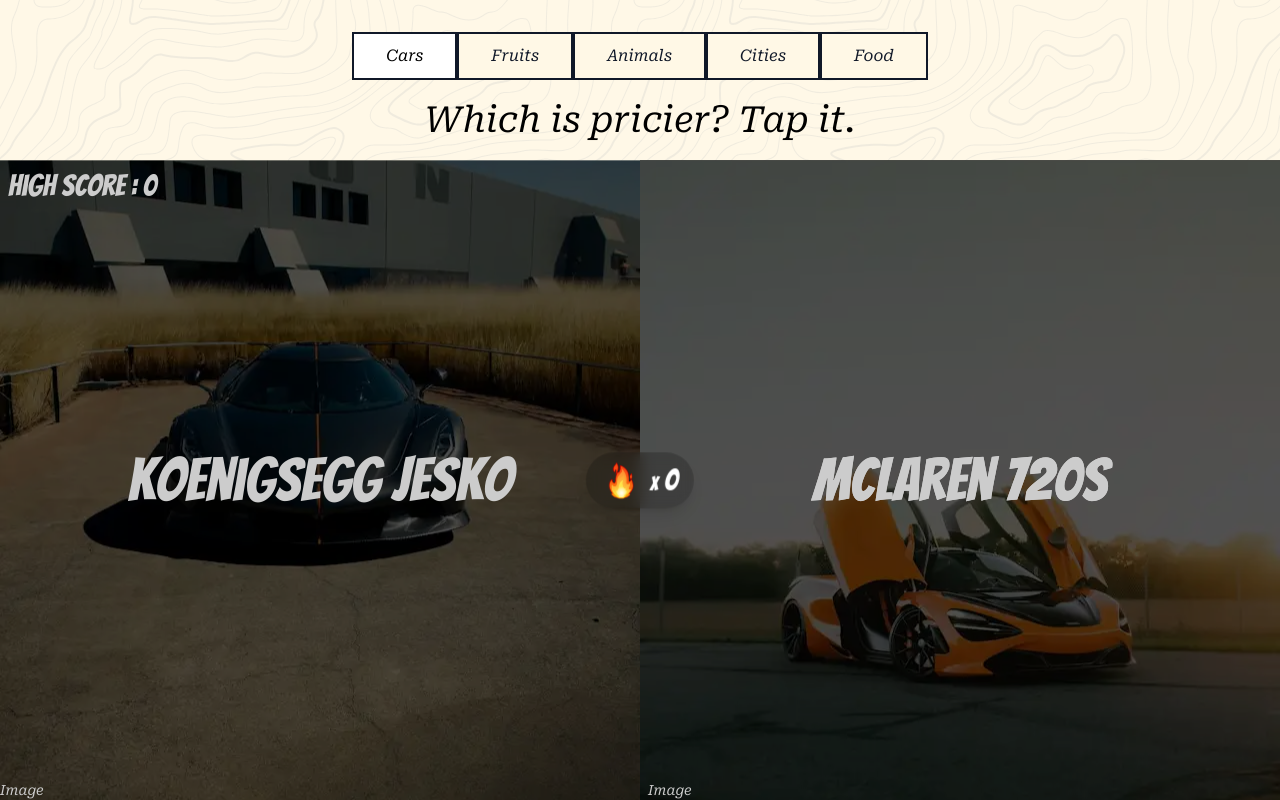
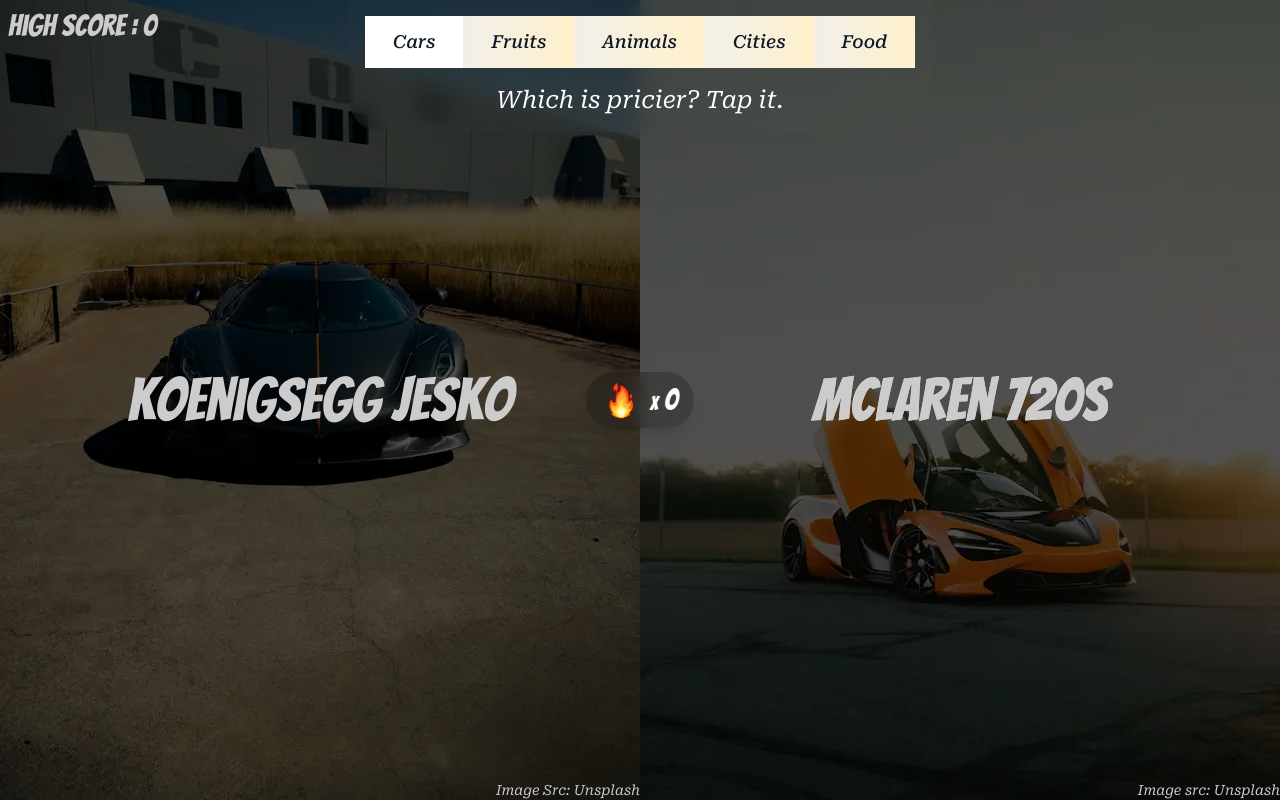
Before and after one commit to jatiinyadav/website1, a Next.js app: page / in a window 1280 px wide. Both pictures are taken after a click on the button "Cars". Built offline with nearby package versions, Linux system fonts and the light colour scheme.

Commit message:
[FEAT]: Final Commit

```diff
--- a/components/Game.tsx
+++ b/components/Game.tsx
@@ -1,5 +1,5 @@
 import Image from "next/image";
-import { useEffect, useState } from "react";
+import { useEffect, useRef, useState } from "react";
 import GameOverModal from "./gameover";
 import StreakCounter from "./streak";
 import Buttons from "./buttons";
@@ -49,7 +49,6 @@
   const [comparison, setComparison] = useState<Comparison[]>(
     allDataMap[header.heading.toLowerCase()]
   );
-  const [currentIndex, setCurrentIndex] = useState(0);
   const [lastCorrectSide, setLastCorrectSide] = useState<
     "left" | "right" | null
   >(null);
@@ -59,6 +58,7 @@
 
   const [loadedCount, setLoadedCount] = useState(0);
   const totalImages = comparison?.length || 0;
+  const shownPairs = useRef<Set<string>>(new Set());
 
   useEffect(() => {
     setLeftOption(null);
@@ -134,19 +134,30 @@
     setStreak(nextStreak);
     setLastCorrectSide(correctSide);
 
-    // Decide how to advance the window
-    const step = nextStreak >= 2 ? 2 : 1;
-    let newIndex = currentIndex + step;
-    console.log(newIndex);
-
-    // If no more images to show
-    if (newIndex + 1 >= comparison.length) {
-      newIndex = 0;
+    // Create a function to get a unique random pair
+    const getNextPair = () => {
+      const maxAttempts = 50;
+      for (let i = 0; i < maxAttempts; i++) {
+        const idx1 = Math.floor(Math.random() * comparison.length);
+        let idx2 = Math.floor(Math.random() * comparison.length);
+        while (idx1 === idx2) {
+          idx2 = Math.floor(Math.random() * comparison.length);
         }
 
+        const key = `${Math.min(idx1, idx2)}-${Math.max(idx1, idx2)}`;
+        if (!shownPairs.current.has(key)) {
+          shownPairs.current.add(key);
+          return [comparison[idx1], comparison[idx2]];
+        }
+      }
+
+      // If all combinations shown or too many retries, reset
+      shownPairs.current.clear();
+      return getNextPair();
+    };
+
     // Determine next two options
-    let nextLeft = comparison[newIndex];
-    let nextRight = comparison[newIndex + 1];
+    let [nextLeft, nextRight] = getNextPair();
 
     // Flip correct side if streak is 2+
     if (nextStreak >= 2 && lastCorrectSide) {
@@ -161,7 +172,6 @@
     setTimeout(() => {
       setLeftOption(nextLeft);
       setRightOption(nextRight);
-      setCurrentIndex(newIndex);
       setBorderColor({ leftOptionBorder: "", rightOptionBorder: "" });
     }, 800);
   };
@@ -204,8 +214,10 @@
           onLoad={() => setLoadedCount((prev) => prev + 1)}
         />
       ))}
-      <div className="relative min-h-screen bg">
-        <div className="pt-8">
+      <div className="relative flex justify-center w-full min-h-screen bg">
+        <div className="absolute z-21 bg-white/1 rounded-b-[2rem] backdrop-blur-md p-4">
+          <div>
+            <div>
               <Buttons
                 gap={false}
                 selected={header.heading}
@@ -213,12 +225,14 @@
                 setGameDescription={setGameDescription}
               />
             </div>
-        <h2 className="text-xl sm:text-2xl md:text-3xl lg:text-4xl text-center pt-3 sm:pt-5 text-black description">
+            <h2 className="text-md sm:text-xl lg:text-2xl text-center sm:pt-2 text-white description">
               {gameDescription}
             </h2>
+          </div>
+        </div>
 
-        <div className="absolute top-1/3 left-1/2 transform -translate-x-1/2 -translate-y-[20%] bottom-0">
-          <div className="flex flex-col md:flex-row justify-center items-center min-w-screen h-[80vh] z-20">
+        <div className="absolute top-1/2 left-1/2 transform -translate-x-1/2 -translate-y-1/2">
+          <div className="flex flex-col md:flex-row justify-center items-center min-w-screen h-[100vh] z-20">
             {(leftOption || rightOption) && (
               <StreakCounter count={globalStreak} />
             )}
@@ -269,18 +283,18 @@
                   {gameHeader.toLowerCase() === "food" && " /100gm"}
                 </div>
                 <div
-                  className={`absolute top-0 w-full text-left text-white text-3xl hero p-2 ${
+                  className={`absolute w-full text-left text-white text-3xl hero p-2 ${
                     loaded ? "opacity-100" : "opacity-0"
-                  }`}
+                  } bottom-0 md:top-0 md:bottom-auto`}
                 >
                   High Score : {highScore}
                 </div>
                 <div
-                  className={`absolute bottom-0 w-full text-left text-white text-sm description pl;-2 ${
+                  className={`absolute bottom-0 w-full text-right text-white text-sm description pl;-2 ${
                     loaded ? "opacity-100" : "opacity-0"
                   }`}
                 >
-                  Image
+                  Image Src: Unsplash
                 </div>
               </div>
             )}
@@ -364,11 +378,11 @@
                   {gameHeader.toLowerCase() === "food" && " /100gm"}
                 </div>
                 <div
-                  className={`absolute bottom-0 w-full text-left text-white text-sm description pl-2 ${
+                  className={`absolute bottom-0 w-full text-right text-white text-sm description pl-2 ${
                     loaded ? "opacity-100" : "opacity-0"
                   }`}
                 >
-                  Image
+                  Image src: Unsplash
                 </div>
               </div>
             )}
--- a/components/buttons.tsx
+++ b/components/buttons.tsx
@@ -20,6 +20,8 @@
 }) => {
   const [showGap, setShowGap] = useState(gap);
   const [selectedGenre, setSelectedGenre] = useState<string>(selected);
+  const landingButton = "text-lg px-7 py-3";
+  const gameButtons = "text-md px-4 py-2";
 
   const gamePrompts: Record<string, string> = {
     Cars: "Which is pricier? Tap it.",
@@ -47,7 +49,7 @@
         duration: 0.3,
         borderRadius: 0,
         margin: 0,
-        padding: "8px 26px", // optional tighter padding
+        padding: "10px 26px", // optional tighter padding
         stagger: 0.05,
       });
 
@@ -82,11 +84,16 @@
             key={genre}
             type="button"
             onClick={() => animateButtons(genre)}
-            className={`genre-button border-2 border-gray-900 text-sm sm:text-base md:text-md px-6 sm:px-8 py-2 sm:py-2.5 cursor-pointer
+            className={`genre-button cursor-pointer text-gray-900 font-medium rounded-none text-center mb-2
         ${
           selectedGenre === genre
-            ? "bg-white text-black"
-            : "bg-[#fff8e6] text-gray-900"
+            ? "bg-white text-black rounded-none"
+            : "bg-gradient-to-r from-[rgb(241,239,232)] to-[#fff1cc]"
+        }
+        ${
+          showGap
+            ? "text-xl px-6 py-3"
+            : "text-sm px-2 py-1 md:text-lg md:px-7 md:py-3"
         }
       `}
           >
--- a/components/streak.tsx
+++ b/components/streak.tsx
@@ -8,7 +8,7 @@
 
 const StreakCounter: React.FC<StreakCounterProps> = ({ count }) => {
   return (
-    <div className="absolute top-[60%] left-1/2 transform -translate-x-1/2 -translate-y-1/2 bg-black/20 backdrop-blur-sm px-4 py-2 rounded-full flex items-center gap-2 shadow-lg z-2">
+    <div className="absolute top-[50%] left-1/2 transform -translate-x-1/2 -translate-y-1/2 bg-black/20 backdrop-blur-sm px-4 py-2 rounded-full flex items-center gap-2 shadow-lg z-2">
       <img src="/fire.gif" alt="Fire Streak" className="w-10 h-10" />
       <span className="text-white text-3xl font-bold hero">
         <span className="text-xl">x</span> {count}
```
Lines whose indentation alone changed are shown as unchanged.
